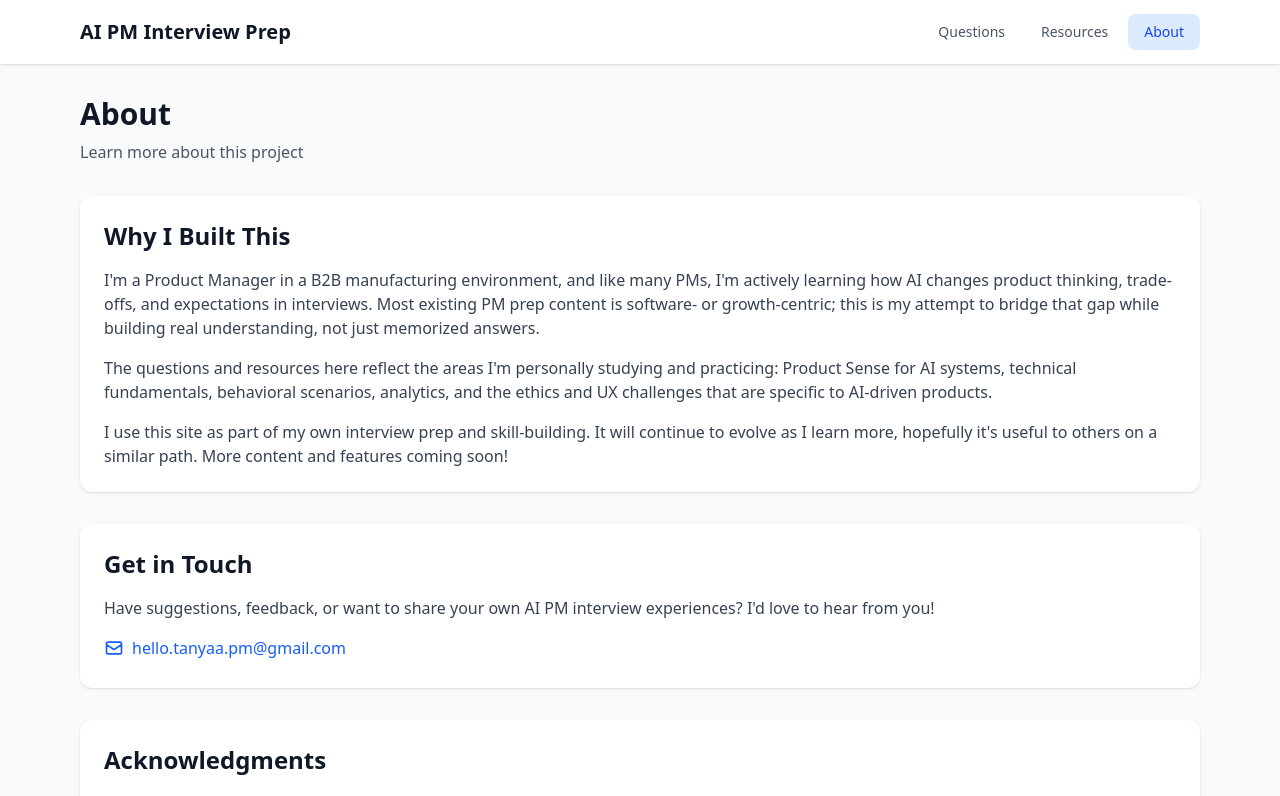
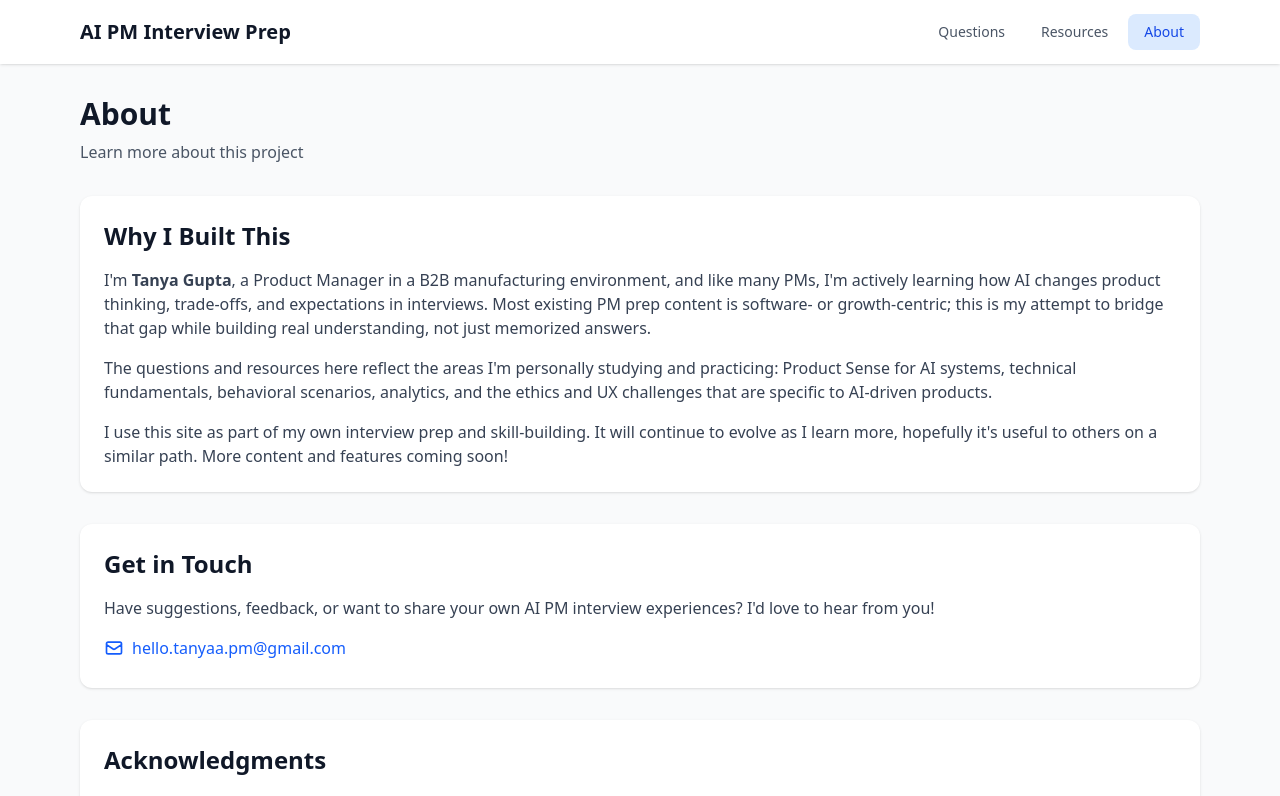
Before and after one commit to Tannybuoy/pminterview, a React (Vite) app: page /about in a window 1280 px wide. Shown: the top 796 px of the page. Built offline with nearby package versions, Linux system fonts and the light colour scheme.

Commit message:
Add name (Tanya Gupta) to About page intro

```diff
--- a/src/pages/AboutPage.jsx
+++ b/src/pages/AboutPage.jsx
@@ -8,7 +8,7 @@ function AboutPage() {
         <div className="bg-white rounded-xl shadow-sm p-6 mb-8">
           <h2 className="text-2xl font-semibold text-gray-900 mb-4">Why I Built This</h2>
           <p className="text-gray-700 mb-4">
-            I'm a Product Manager in a B2B manufacturing environment, and like many PMs, I'm actively
+            I'm <span className="font-semibold">Tanya Gupta</span>, a Product Manager in a B2B manufacturing environment, and like many PMs, I'm actively
             learning how AI changes product thinking, trade-offs, and expectations in interviews. Most
             existing PM prep content is software- or growth-centric; this is my attempt to bridge that
             gap while building real understanding, not just memorized answers.
```
